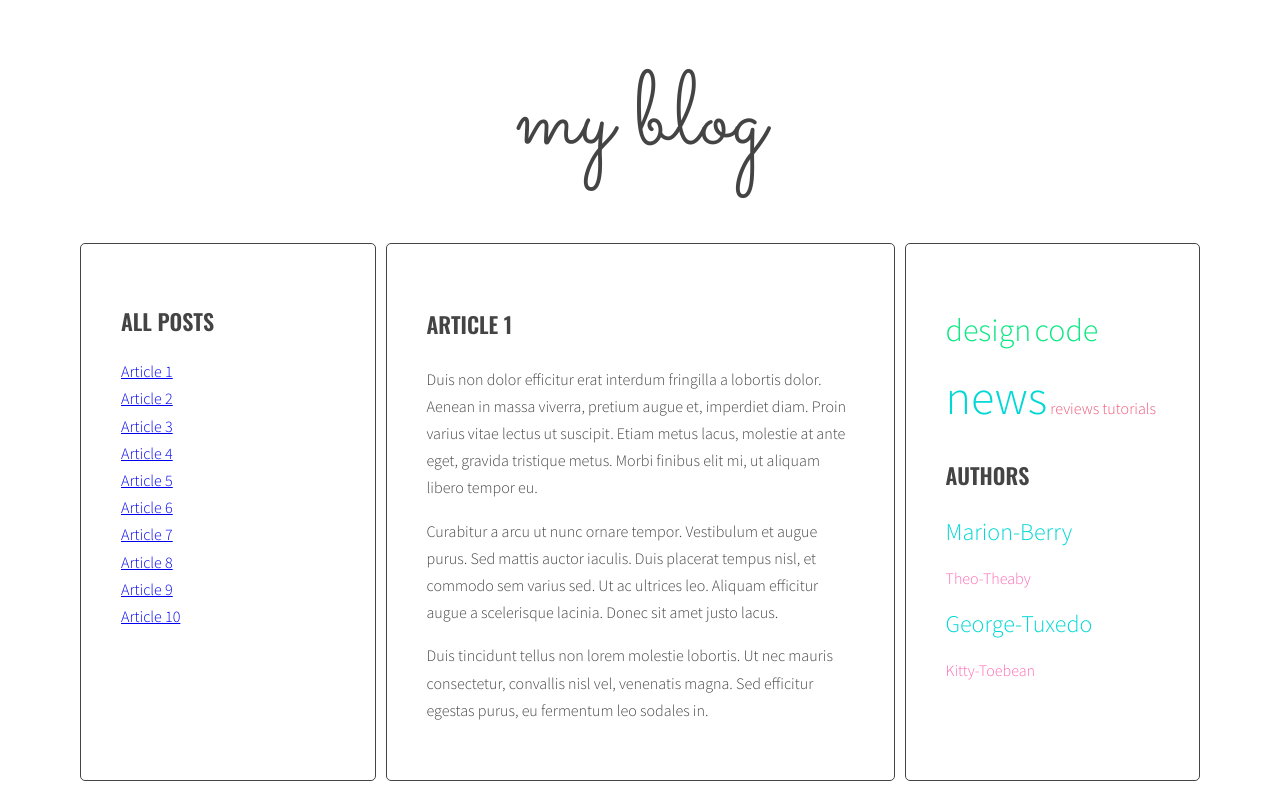
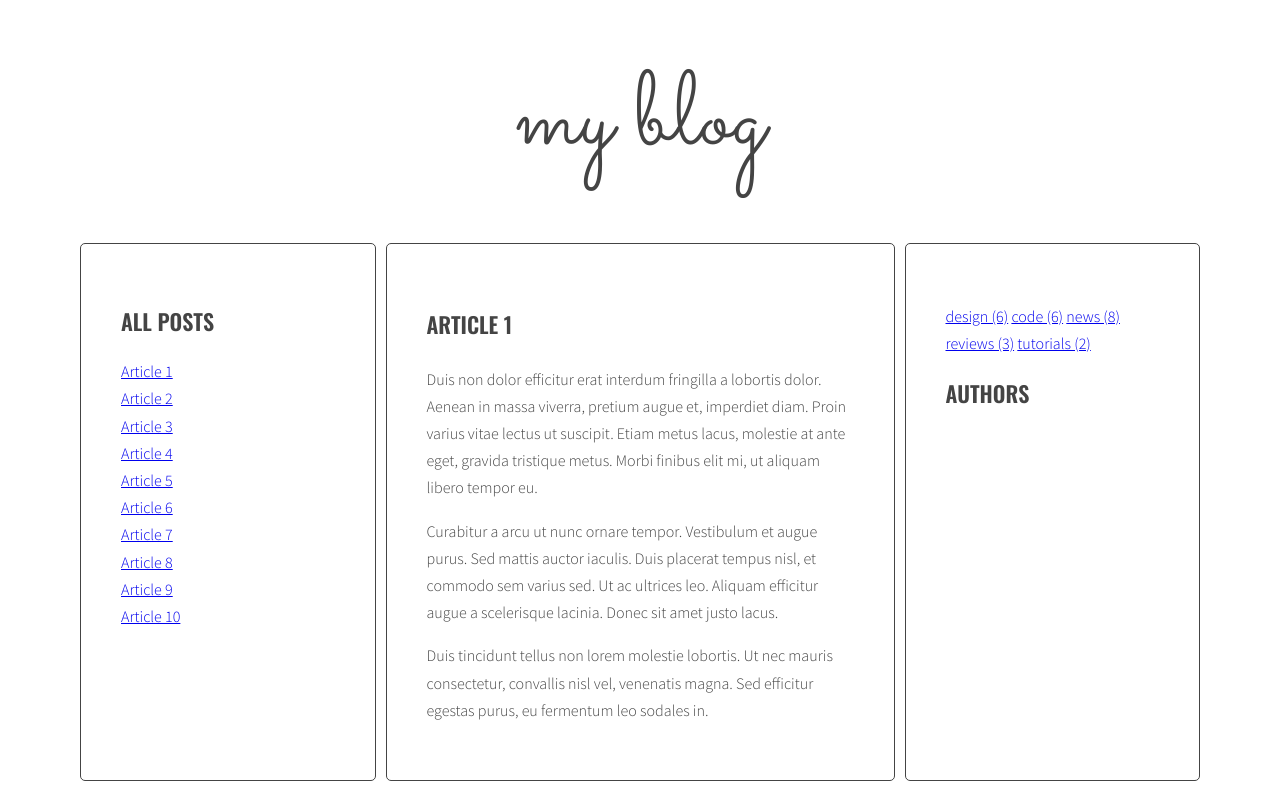
Before and after one commit to Aligator000/javascript-blog, a website: page index.html in a window 1280 px wide. Drawn offline with nearby package versions, Linux system fonts and the light colour scheme.

Commit message:
Update script.js and index.html - Handlebars

```diff
--- a/index.html
+++ b/index.html
@@ -4,7 +4,7 @@
 	<meta charset="UTF-8">
 	<title>JS blog</title>
 	<link rel="stylesheet" href="css/style.css">
-	<link href="https://fonts.googleapis.com/css?family=Josefin+Sans&display=swap" rel="stylesheet">
+  <link href="https://fonts.googleapis.com/css?family=Josefin+Sans&display=swap" rel="stylesheet">
 </head>
 <body>
     <div class="blog">
@@ -308,6 +308,20 @@
           </main>
         </div>
       </div>
+<script id="template-article-link" type="text/x-handlebars-template">
+  <li><a href="#{{ id }}"><span>{{ title }}</span></a></li>
+</script>
+<script id="template-cloud-tag" type="text/x-handlebars-template">
+  {{#each tags}}
+  <li><a href="#tag-{{ tag }}"> {{ tag }} ({{ count }}) </a></li>
+  {{/each}}
+</script>
+<script id="template-cloud-author" type="text/x-handlebars-template">
+  {{#each tags}}
+  <li><a href="#author-{{ author }}"> {{ author }} ({{ count }}) </a></li>
+  {{/each}}
+</script>
+<script src="https://cdnjs.cloudflare.com/ajax/libs/handlebars.js/4.1.0/handlebars.min.js"></script>
 <script src="js/script.js"></script>
 </body>
 </html>
--- a/js/script.js
+++ b/js/script.js
@@ -1,4 +1,9 @@
 'use strict';
+const templates = {
+  articleLink: Handlebars.compile(document.querySelector('#template-article-link').innerHTML),
+  tagCloudLink: Handlebars.compile(document.querySelector('#template-cloud-tag').innerHTML),
+  authorCloudLink: Handlebars.compile(document.querySelector('#template-cloud-author').innerHTML),
+};
 
 function titleClickHandler(event) {
   event.preventDefault();
@@ -44,7 +49,7 @@ const optArticleAuthorSelector = 'div .post-author'; //an authors of an article
 const optTagsListSelector = '.tags.list'; //sidebar wih tags names
 const optCloudClassCount = 5;
 const optCloudClassPrefix  = 'tag-size-';
-const optAuthorListSelector = '.authors .list';
+const optAuthorListSelector = '.authors';
 const optAuthorCloudClassPrefix  = 'author-size-';
 
 function generateTitleLinks(customSelector = ''){
@@ -68,8 +73,11 @@ function generateTitleLinks(customSelector = ''){
     console.log(articleTitle);
 
     /* [DONE] create HTML of the link */
-    const tagLink = '<li><a href="#' + articleId + '"><span>' + articleTitle + '</span></a></li>';
-    console.log(tagLink);
+    //const tagLink = '<li><a href="#' + articleId + '"><span>' + articleTitle + '</span></a></li>';
+    //console.log(tagLink);
+
+    const tagLinkData = {id: articleId, title: articleTitle};
+    const tagLink = templates.articleLink(tagLinkData);
 
     titleList.insertAdjacentHTML('beforeend', tagLink);
 
@@ -122,7 +130,7 @@ function generateTags(){
     //tagWrapper.innerHTML = ' ';
     console.log(tagWrapper);
 
-    let innerHTML = '';
+    // let innerHTML = '';
 
     /* [DONE] make html variable with empty string */
     /* [DONE] get tags from data-tags attribute */
@@ -138,13 +146,13 @@ function generateTags(){
       console.log(tag);
 
       /* [DONE] generate HTML of the link */
-      const tagLink = '<li><a href="#tag-' + tag + '">'+ tag +'</a></li>';
-      console.log(tagLink);
-
+      // const tagLink = '<li><a href="#tag-' + tag + '">'+ tag +'</a></li>';
+      // console.log(tagLink);
       /* [DONE] insert HTML of all the links into the tags wrapper */
       /* [DONE] add generated code to html variable */
       //tagWrapper.insertAdjacentHTML('beforeend', tagLink);
-      innerHTML = innerHTML + tagLink;
+      //tagList.insertAdjacentHTML('beforeEnd', taglinkHTML);
+      // innerHTML = innerHTML + taglinkHTML;
 
       /* [NEW] check if this link is NOT already in allTags */
       if(!allTags.hasOwnProperty(tag)){
@@ -167,7 +175,7 @@ function generateTags(){
   console.log(allTags);
 
   /* [NEW] create variable for all links HTML code */
-  let allTagsHTML = '';
+  const allTagsData = {tags: []};
 
   const tagsParams = calculateTagsParams(allTags);
   console.log('tagsParams:', tagsParams);
@@ -176,15 +184,20 @@ function generateTags(){
   for(let tag in allTags){
     /*[NEW] generate cde of a link and add it to allTagsHTML */
 
-    const tagLinkHTML = '<li><a class="tag-size-' + calculateTagClass(allTags[tag], tagsParams) +'" href ="#tag-' + tag + '">' + tag + '</a></li> ';
-    console.log('taglinkHTM:', tagLinkHTML);
+    //const tagLinkHTML = '<li><a class="tag-size-' + calculateTagClass(allTags[tag], tagsParams) +'" href ="#tag-' + tag + '">' + tag + '</a></li> ';
+    //console.log('taglinkHTM:', tagLinkHTML);
 
-    allTagsHTML += tagLinkHTML;
-    console.log(allTagsHTML);
+    allTagsData.tags.push({
+      tag: tag,
+      count: allTags[tag],
+      className: calculateTagClass(allTags[tag], tagsParams)
+    });
+    console.log(allTagsData);
   }
 
   /* [NEW] add html from allTagsHTML to tagList */
-  tagList.innerHTML = allTagsHTML;
+  tagList.innerHTML = templates.tagCloudLink(allTagsData);
+  console.log(allTagsData);
 }
 generateTags();
 
@@ -242,7 +255,7 @@ function addClickListenersToTags(){
 }
 addClickListenersToTags();
 
-function calculateTagsParams(authors){
+function calculateAuthorParams(authors){
   const params = {min: 10, max: 0};
   for(let author in authors){
     console.log(author + 'is used '+ authors[author] + 'times');
@@ -257,7 +270,7 @@ function calculateTagsParams(authors){
   return params;
 }
 
-function calculateTagClass(count, params){
+function calculateAuthorClass(count, params){
   const normalizedCount = count - params.min;
   const normalizedMax = params.max - params.min;
   const percentage = normalizedCount / normalizedMax;
@@ -280,20 +293,20 @@ function generateAuthors(){
     console.log(authorWrapper);
 
     /* [DONE] make html variable with empty string */
-    let innerHTML = '';
+    //let innerHTML = '';
 
     /* [DONE] get authors from from data-authors attribute */
     const articleAuthor = authorArticle.getAttribute('data-author');
     console.log(articleAuthor);
 
     /* [DONE] generate HTML of the link */
-    const authorLink = '<a href="#author-' + articleAuthor + '">'+ articleAuthor +'</a>';
-    console.log(authorLink);
+    //const authorlinkHTML = '<a href="#author-' + articleAuthor + '">'+ articleAuthor +'</a>';
+    //console.log(authorLink);
 
     /* [DONE] insert HTML of all the links into the author wrapper */
     //authorWrapper.insertAdjacentHTML('afterend', authorLink);
     /* [DONE] add generated code to html variable */
-    innerHTML = innerHTML + authorLink;
+    //innerHTML = innerHTML + authorLink;
 
     /* [NEW] check if this link is NOT already in allAuthors */
     if(!allAuthors.hasOwnProperty(articleAuthor)){
@@ -302,6 +315,7 @@ function generateAuthors(){
     } else {
       allAuthors[articleAuthor]++;
     }
+    //authorList.insertAdjacentHTML('beforeEnd', authorlinkHTML);
     //authorWrapper.innerHTML = innerHTML;
     /* END LOOP: for every article: */
   }
@@ -313,23 +327,29 @@ function generateAuthors(){
   console.log(allAuthors);
 
   /* [NEW] create variable for all links HTML code */
-  let allAuthorsHTML = '';
+  const allAuthorsData = {authors: []};
 
-  const authorParams = calculateTagsParams(allAuthors);
+  const authorParams = calculateAuthorParams(allAuthors);
   console.log('authorParams:', authorParams);
 
   /* [NEW] START LOOP: for each author in allAuthors: */
   for(let author in allAuthors){
 
     /*[NEW] generate code of a link and add it to authorLinkHTML */
-    const authorLinkHTML = '<li><a class="author-size-' + calculateTagClass(allAuthors[author], authorParams) +'" href ="#author-' + author + '">' + author + '</a></li> ';
-    console.log('authorLinkHTML:', authorLinkHTML);
+    //const authorLinkHTML = '<li><a class="author-size-' + calculateAuthorClass(allAuthors[author], authorParams) +'" href ="#author-' + author + '">' + author + '</a></li> ';
+    //console.log('authorLinkHTML:', authorLinkHTML);
 
-    allAuthorsHTML += authorLinkHTML;
-    console.log(allAuthorsHTML);
+    allAuthorsData.authors.push({
+      author: author,
+      count: allAuthors[author],
+      className: calculateAuthorClass(allAuthors[author], authorParams)
+    });
+    console.log(allAuthorsData);
   }
   /* [NEW] add html from allTagsHTML to tagList */
-  authorList.innerHTML = allAuthorsHTML;
+  //authorList.innerHTML = allAuthorsData;
+  authorList.innerHTML = templates.authorCloudLink(allAuthorsData);
+  console.log(authorList);
 }
 generateAuthors();
 
```
